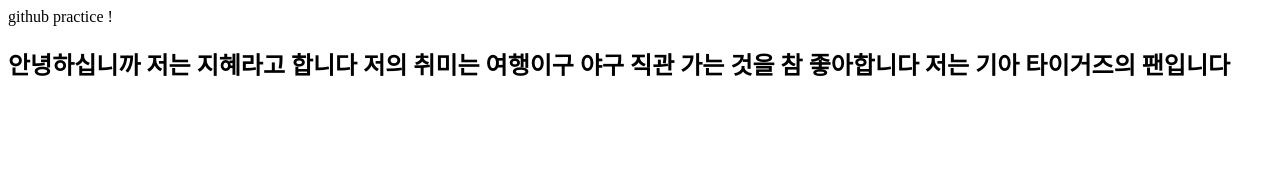
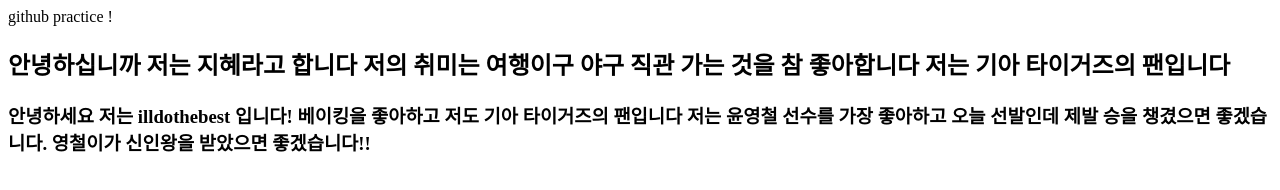
Before and after one commit to practice-0827/practice.html, a plain HTML site: page pages/index.html in a window 1280 px wide. Drawn offline with Linux system fonts and the light colour scheme.

Commit message:
chore(init) : 페이지를 수정하였습니다.

```diff
--- a/pages/index.html
+++ b/pages/index.html
@@ -11,5 +11,10 @@
       안녕하십니까 저는 지혜라고 합니다 저의 취미는 여행이구 야구 직관 가는 것을
       참 좋아합니다 저는 기아 타이거즈의 팬입니다
     </h2>
+    <h3>
+      안녕하세요 저는 illdothebest 입니다! 베이킹을 좋아하고 저도 기아
+      타이거즈의 팬입니다 저는 윤영철 선수를 가장 좋아하고 오늘 선발인데 제발
+      승을 챙겼으면 좋겠습니다. 영철이가 신인왕을 받았으면 좋겠습니다!!
+    </h3>
   </body>
 </html>
```
